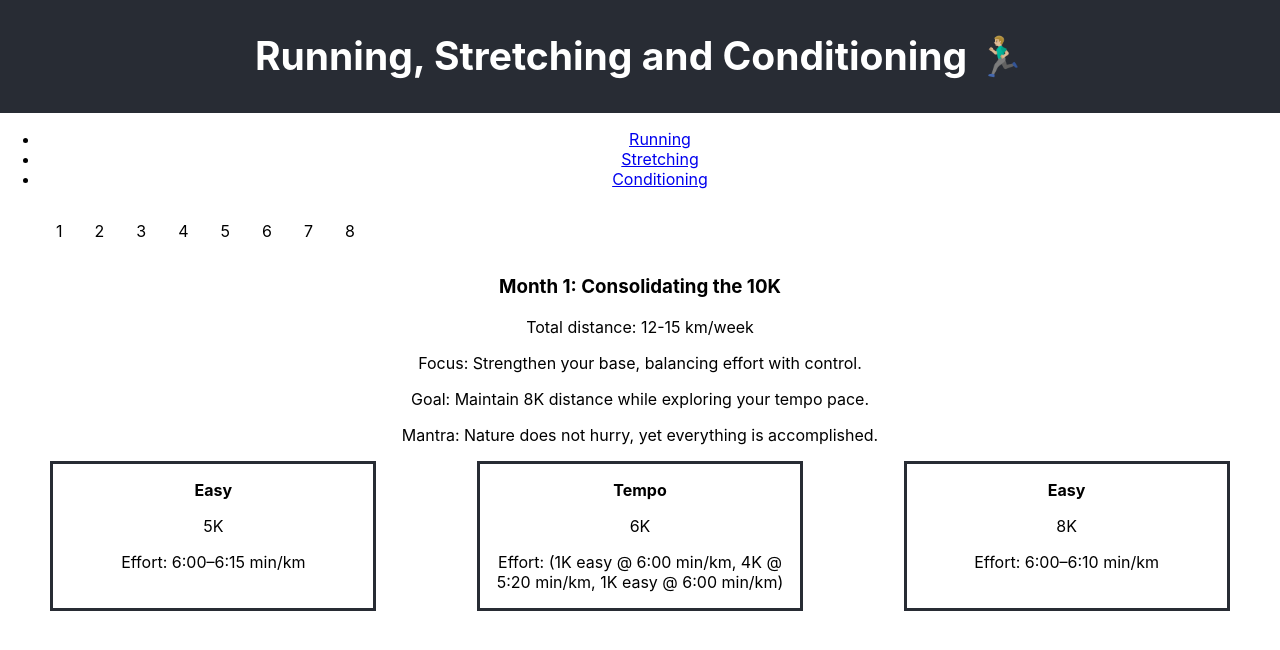
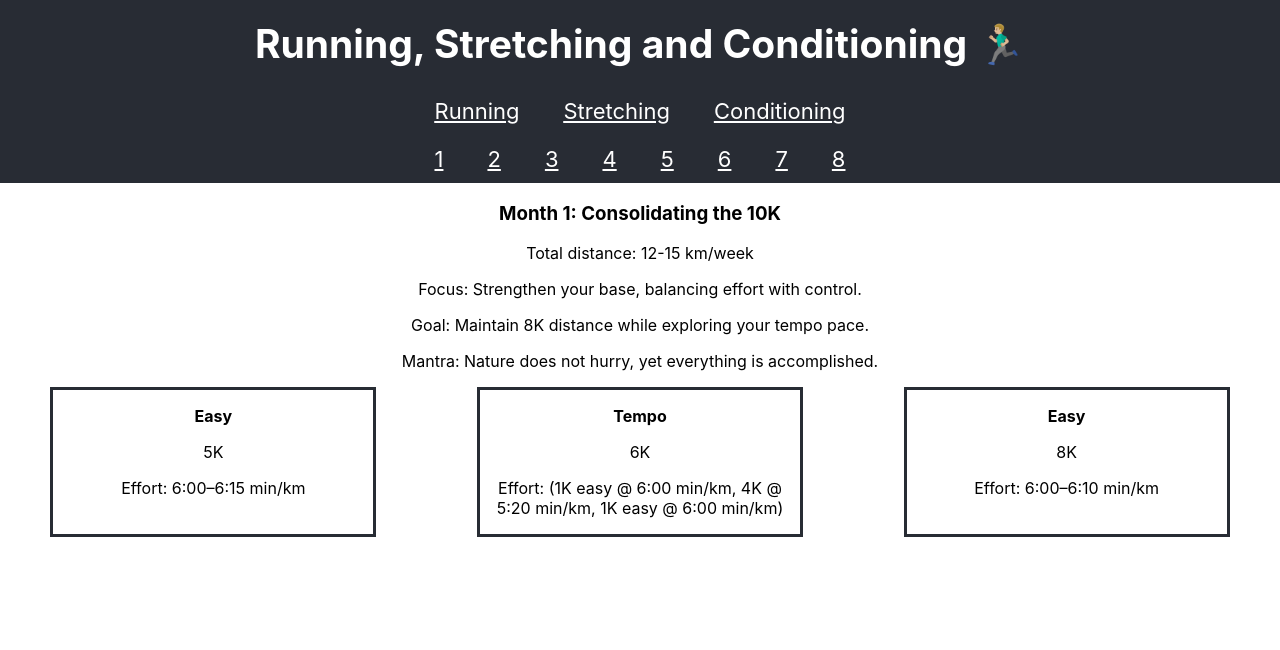
Before and after one commit to Albadylic/run-gregor-run, a React (Create React App) app: page /running in a window 1280 px wide. Shown: the top 650 px of the page. Built offline with nearby package versions, Linux system fonts and the light colour scheme.

Commit message:
Navbar updates

```diff
--- a/src/App.css
+++ b/src/App.css
@@ -12,13 +12,29 @@
   color: white;
 }
 
-.Month > nav > ul {
+.App-header > h2 {
+  margin: 0.5em 0;
+}
+
+nav > ul {
+  margin: 0;
   display: flex;
   list-style-type: none;
+  justify-content: center;
+  background-color: #282c34;
+  padding: 0;
 }
 
-.Month > nav > ul > li {
-  padding: 1em;
+nav > ul > li {
+  padding: 0.5em 1em;
+  color: white;
+  font-size: calc(10px + 1.5vmin);
+  text-decoration: underline;
+  cursor: pointer;
+}
+
+nav > ul > li > a {
+  color: inherit;
 }
 
 .runs_container {
```
